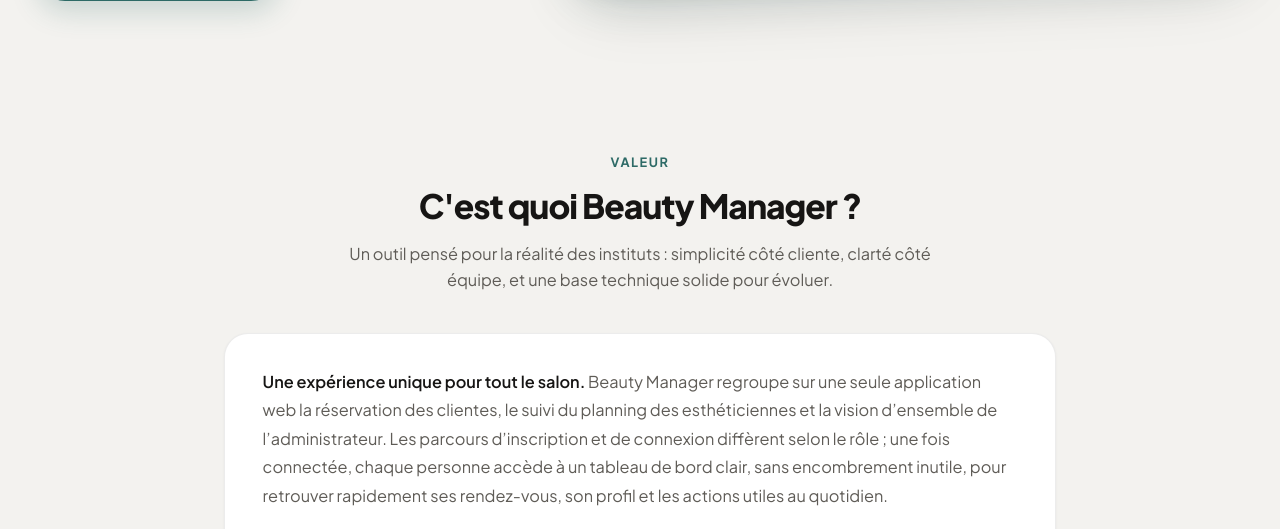
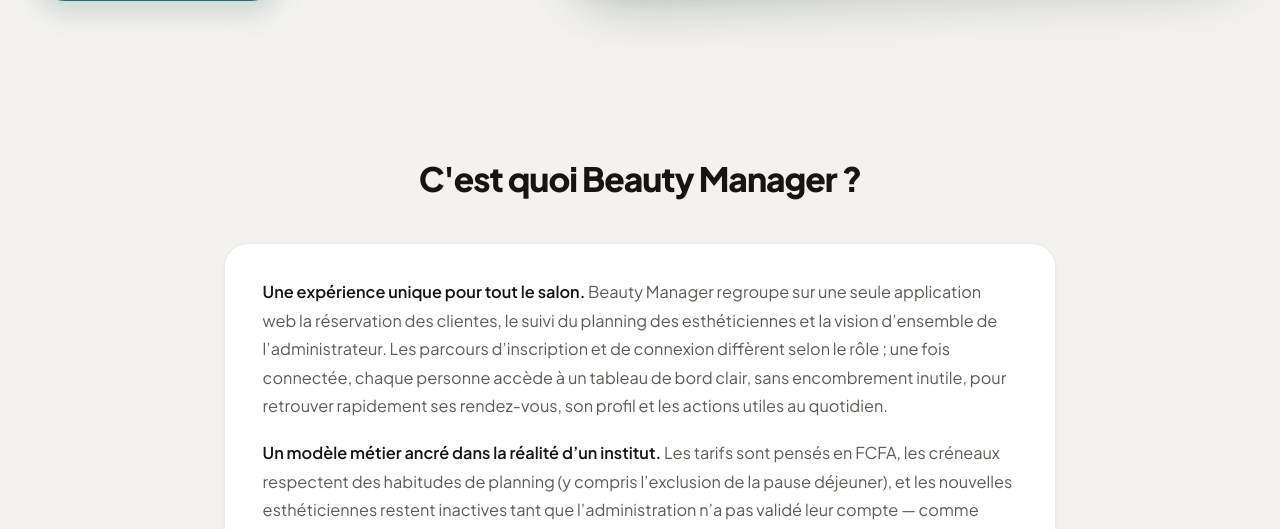
Before and after one commit to irraisaac16-code/Beauty-manager, a Django app: page / in a window 1280 px wide. Shown: the part 657-1186 px from the top of the page. Run offline with Django 5.2, Linux system fonts and the light colour scheme.

Commit message:
content(home): retirer kicker Valeur et lead section C'est quoi
Co-authored-by: Cursor <cursoragent@cursor.com>

```diff
--- a/manager/templates/manager/home.html
+++ b/manager/templates/manager/home.html
@@ -612,11 +612,7 @@
         <section class="home-section" aria-labelledby="why-title">
             <div class="wrap">
                 <header class="home-section-head">
-                    <p class="home-section-kicker">Valeur</p>
                     <h2 id="why-title" class="home-section-title">C'est quoi Beauty Manager ?</h2>
-                    <p class="home-section-lead">
-                        Un outil pensé pour la réalité des instituts : simplicité côté cliente, clarté côté équipe, et une base technique solide pour évoluer.
-                    </p>
                 </header>
                 <div class="why-prose">
                     <p>
```
